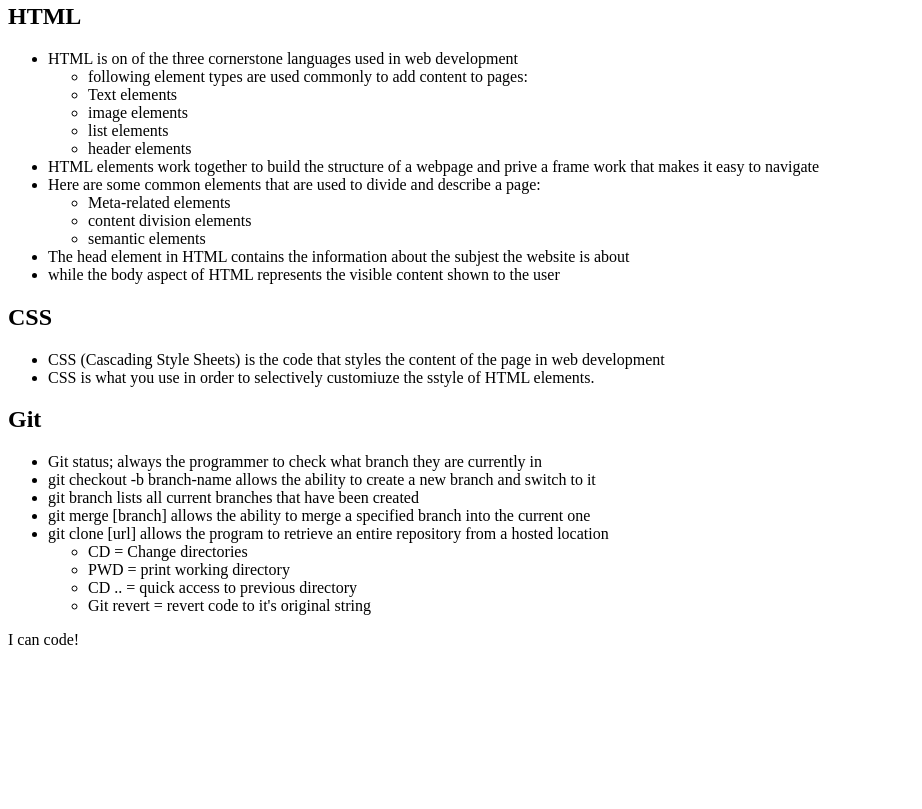
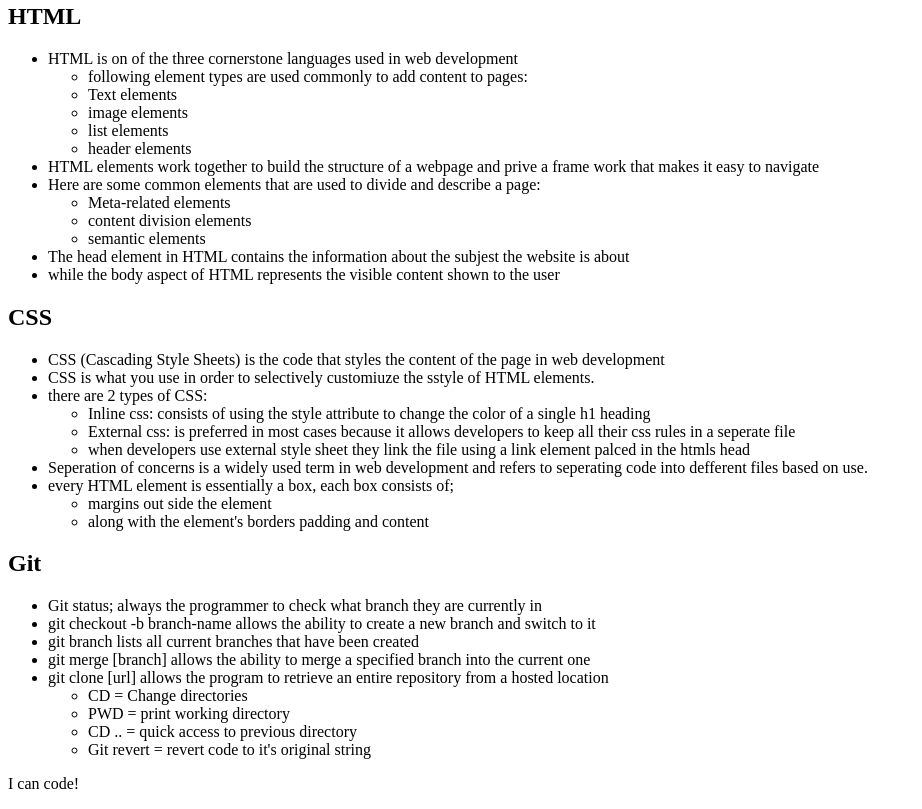
Before and after one commit to vibe-scrpiter/prework-study-guide, a plain HTML site: page index.html in a window 1280 px wide. Shown: the part 877-1686 px from the top of the page, without its empty margins (0-922 px from the left). Before the commit the page ends 1542 px from the top, so only its background shows below. Drawn offline with Linux system fonts and the light colour scheme.

Commit message:
added more code to the HTML file

```diff
--- a/index.html
+++ b/index.html
@@ -42,6 +42,19 @@
         <ul>
           <li>CSS (Cascading Style Sheets) is the code that styles the content of the page in web development</li>
           <li>CSS is what you use in order to selectively customiuze the sstyle of HTML elements. </li>
+          <li>there are 2 types of CSS:</li>
+            <ul>
+                <li>Inline  css: consists of using the style attribute to change the color of a single h1 heading</li>
+                <li>External css: is preferred in most cases because it allows developers to keep all their css rules in a seperate file</li>
+                <li>when developers use external style sheet they link the file using a link element palced in the htmls head </li>
+            </ul>
+          <li>Seperation of concerns is a widely used term in web development and refers to seperating code into defferent files based on use.</li>
+          <li>every HTML element is essentially a box, each box consists of;
+              <ul>
+                  <li>margins out side the element</li>
+                  <li>along with the element's borders padding and content</li>
+              </ul>
+          </li>
         </ul>
     </section>
 
```
Also changed, not shown: assets/style.css (added).
